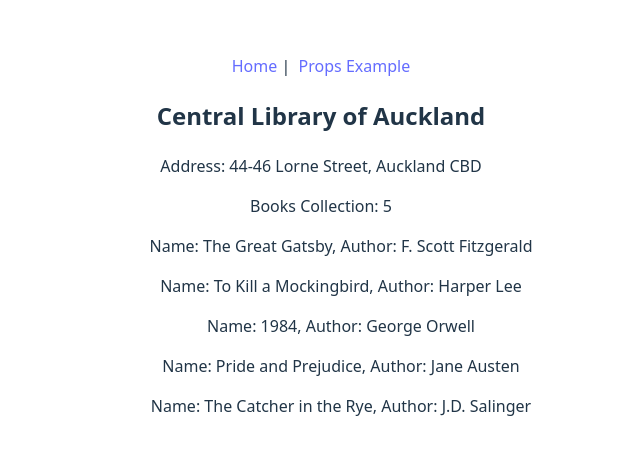
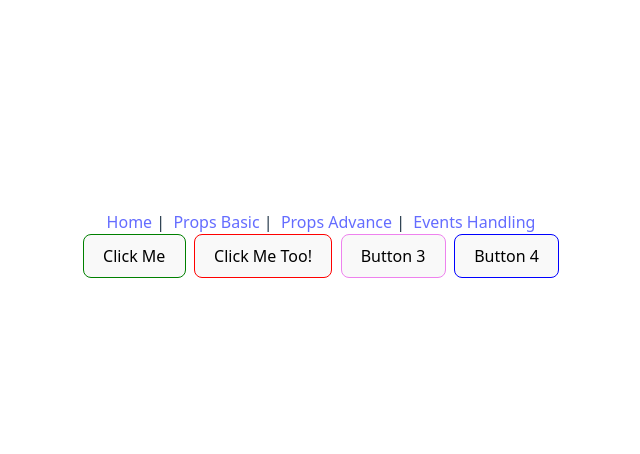
Before and after one commit to mgsdew/React, a React (Vite) app: page /events in a window 1280 px wide. Shown: the part 156-610 px from the top of the page, without its empty margins (319-959 px from the left). Built offline with nearby package versions, Linux system fonts and the light colour scheme.

Commit message:
Events Handling

```diff
--- a/src/App.jsx
+++ b/src/App.jsx
@@ -1,57 +1,28 @@
 import { useState } from 'react'
 import { Routes, Route, Link } from 'react-router-dom'
-import Props from './components/PropsBasic'
-import ToDo from './components/ToDo'
-import Fruits from './components/Fruits'
-import Library from './components/Library'
+import PropsBasic from './components/PropsBasic'
+import PropsAdvance from './components/PropsAdvance'
+import EventsHandling from './components/EventsHandling'
 import './App.css'
 
 function App() {
-
-  const fruits = ["Apple", "Banana", "Orange", "Mango", "Grapes"]
-
-  const fruitList = [
-    {name: "Apple", quantity: 5},
-    {name: "Banana", quantity: 10},
-    {name: "Orange", quantity: 8},
-    {name: "Mango", quantity: 3},
-    {name: "Grapes", quantity: 12}
-  ]
-
-  const books = [
-    {id: 1, title: "The Great Gatsby", author: "F. Scott Fitzgerald"},
-    {id: 2, title: "To Kill a Mockingbird", author: "Harper Lee"},
-    {id: 3, title: "1984", author: "George Orwell"},
-    {id: 4, title: "Pride and Prejudice", author: "Jane Austen"},
-    {id: 5, title: "The Catcher in the Rye", author: "J.D. Salinger"}
-  ]
 
   return (
     <>
      <nav>
         <Link to="/">Home</Link> | &nbsp;
-        <Link to="/props">Props Example</Link>
+        <Link to="/props">Props Basic</Link> | &nbsp;
+        <Link to="/props-advance">Props Advance</Link> | &nbsp;
+        <Link to ="/events">Events Handling</Link>
       </nav>
       <Routes>
         <Route path="/" element={<h1>Welcome to React Core Concepts</h1>} />
-        <Route path="/props" element={<Props />} />
+        <Route path="/props" element={<PropsBasic />} />
+        <Route path="/props-advance" element={<PropsAdvance />} />
+        <Route path="/events" element={<EventsHandling />} />
       </Routes>
 
-
     {
-
-      /* <ToDo task="Buy groceries" isDone={false}></ToDo>
-      <ToDo task="Buy groceries" isDone={true} time={5}></ToDo> */
-
-
-      // Send Array as Props
-      //  fruits.map(fruit => <Fruits fruit={fruit}></Fruits>)
-
-
-      // Send Array of Objects as Props
-      //  fruitList.map(fruit => <Fruits fruit={fruit}></Fruits>)
-
-      <Library books={books}></Library>
 
     }
 
--- /dev/null
+++ b/src/components/EventsHandling.jsx
@@ -0,0 +1,50 @@
+import React from 'react'
+
+export default function EventsHandling() {
+
+  /* Event Handling Example */
+  function handleClick() {
+    alert("Button Clicked!")
+  }
+
+  const handleClick2 = () =>{
+    alert("Second Button Clicked!")
+  }
+
+  const handleClick3 = (num) => {
+    const result = num * 2;
+    alert(`The result is: ${result}`)
+  }
+
+    return (
+        <>
+
+      <button style={{borderColor:"green"}} onClick={handleClick}> Click Me
+        </button> &nbsp;
+
+      <button style={{borderColor: "red"}} onClick={handleClick2}> Click Me Too!
+        </button> &nbsp;
+
+      <button style={{borderColor: "violet"}}
+               onClick={() => alert('Clicked from Inside Button')}> Button 3
+               </button> &nbsp;
+
+
+      {/*
+         // If you want to pass arguments to the event handler,
+       //      you can use an arrow function to call the handler with the desired arguments.
+        //     Which will trigger on Page load
+
+      <button style={{borderColor: "blue"}}
+               onClick={handleClick3(10)}> Button 4
+               </button>   */}
+
+       {/* To prevent the function from being called on page load,
+           you can wrap the function call in an anonymous function (or arrow function) like this:  */}
+      <button style={{borderColor: "blue"}}
+               onClick={() => handleClick3(10)}> Button 4
+               </button>
+
+        </>
+    )
+}
--- /dev/null
+++ b/src/components/PropsAdvance.jsx
@@ -0,0 +1,46 @@
+import ToDo from './ToDo'
+import Fruits from './Fruits'
+import Library from './Library'
+
+
+export default function PropsAdvance() {
+
+  const fruits = ["Apple", "Banana", "Orange", "Mango", "Grapes"]
+
+  const fruitList = [
+    {name: "Apple", quantity: 5},
+    {name: "Banana", quantity: 10},
+    {name: "Orange", quantity: 8},
+    {name: "Mango", quantity: 3},
+    {name: "Grapes", quantity: 12}
+  ]
+
+  const books = [
+    {id: 1, title: "The Great Gatsby", author: "F. Scott Fitzgerald"},
+    {id: 2, title: "To Kill a Mockingbird", author: "Harper Lee"},
+    {id: 3, title: "1984", author: "George Orwell"},
+    {id: 4, title: "Pride and Prejudice", author: "Jane Austen"},
+    {id: 5, title: "The Catcher in the Rye", author: "J.D. Salinger"}
+  ]
+
+    return (
+
+        <div>
+            {/* <ToDo task="Buy groceries" isDone={false}></ToDo>
+            <ToDo task="Buy groceries" isDone={true} time={5}></ToDo>  */}
+
+
+
+             {/* // Send Array as Props
+              {fruits.map(fruit => <Fruits fruit={fruit}></Fruits>) } */}
+
+
+            {/* // Send Array of Objects as Props
+            { fruitList.map(fruit => <Fruits fruit={fruit}></Fruits>) }   */}
+
+
+            {/* // Send Array of Objects as Props with Unique Key
+            {<Library books={books}></Library> }  */}
+        </div>
+    )
+}
```
